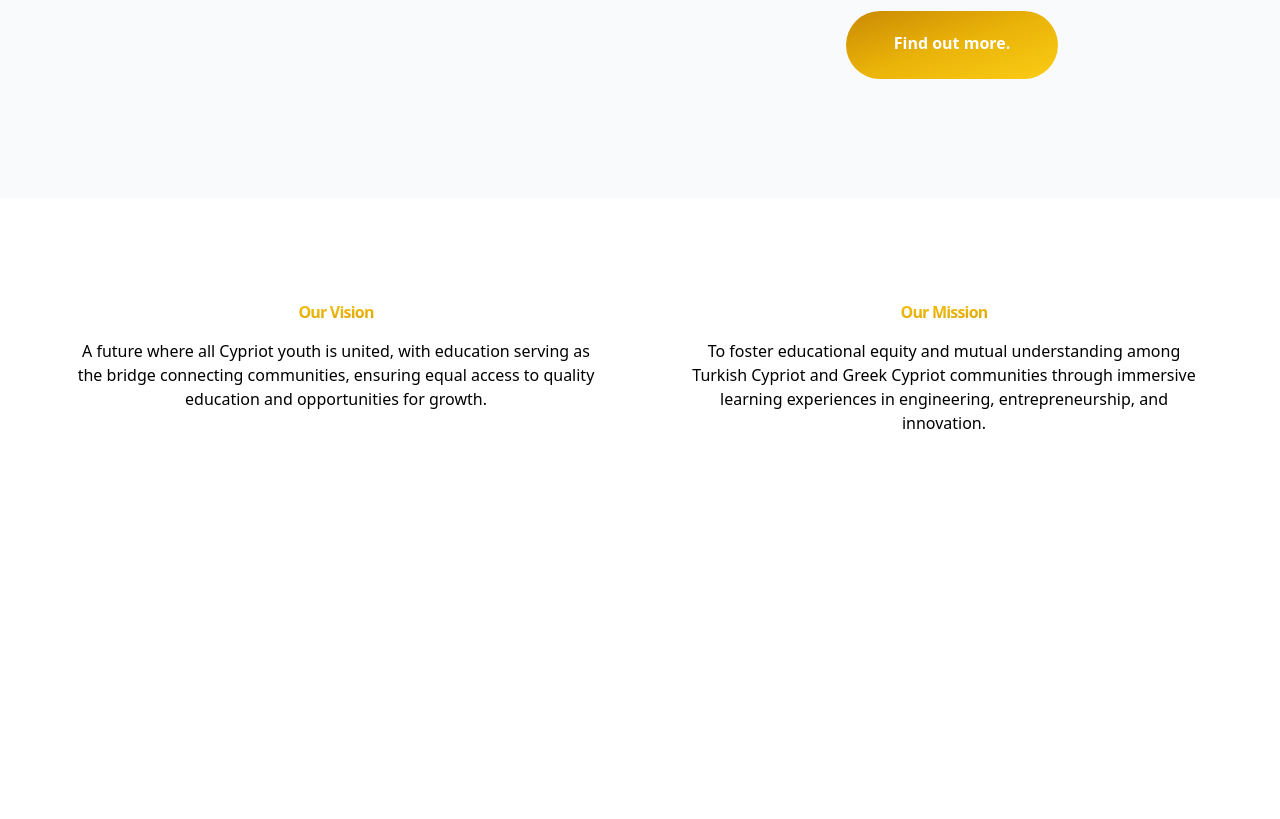
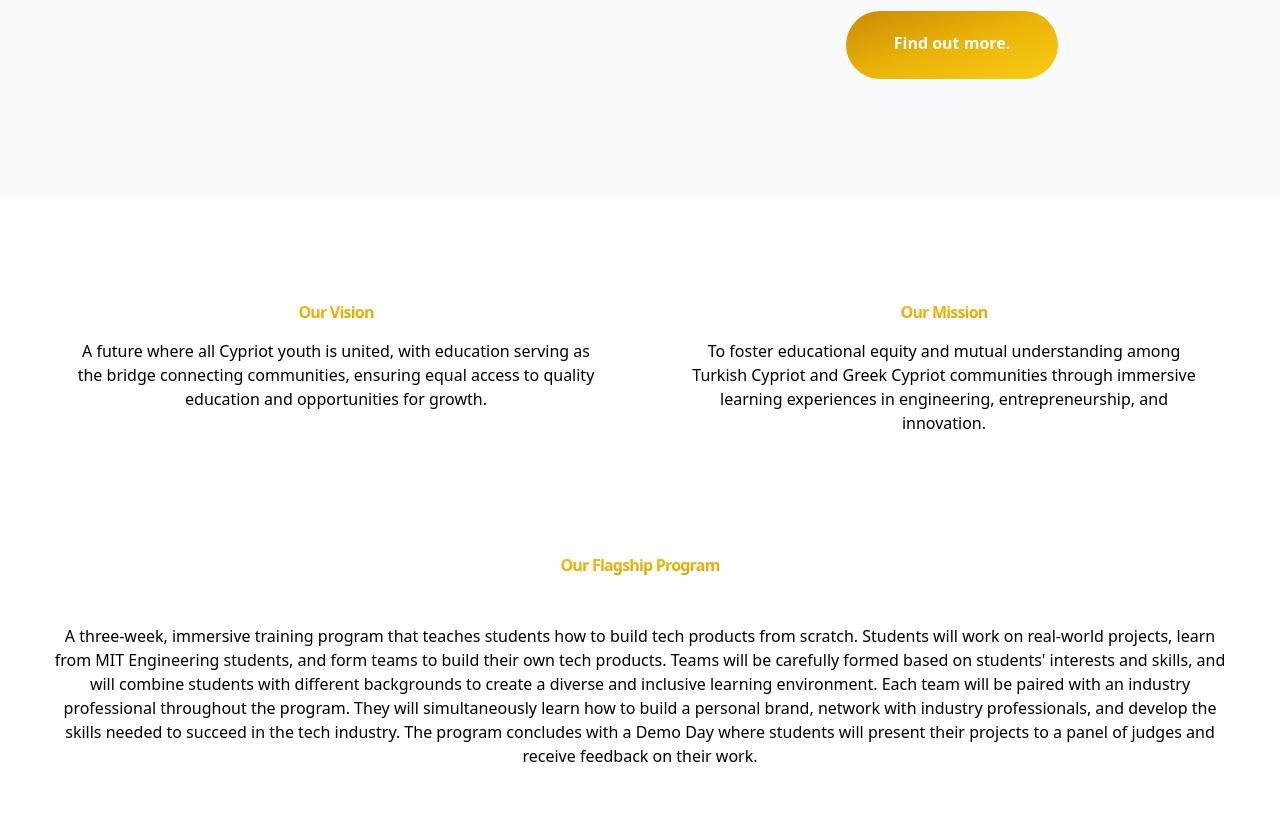
Before and after one commit to Charis02/cyprus_webpage, an Astro site: page / in a window 1280 px wide. Shown: the part 602-1421 px from the top of the page. Built offline with nearby package versions, Linux system fonts and the light colour scheme; Astro itself is replaced by a stand-in of ours; what tailwindcss-fluid-type would draw is missing.

Commit message:
fix info page

```diff
--- /dev/null
+++ b/src/components/FlagshipProgram.astro
@@ -0,0 +1,16 @@
+---
+---
+
+<section class="py-12">
+    <div class="container mx-auto px-4 grid gap-8 flex flex-col">
+      <div class="gradient-text text-center font-extrabold tracking-tighter text-4xl md:text-6xl text-shadow">Our Flagship Program</div>
+      <p class="mt-4 text-lg text-black text-center">
+        A three-week, immersive training program that teaches students how to build tech products from scratch.
+        Students will work on real-world projects, learn from MIT Engineering students, and form teams to build their own tech products.
+        Teams will be carefully formed based on students' interests and skills, and will combine students with different backgrounds to create a diverse and inclusive learning environment.
+        Each team will be paired with an industry professional throughout the program.
+        They will simultaneously learn how to build a personal brand, network with industry professionals, and develop the skills needed to succeed in the tech industry.
+        The program concludes with a Demo Day where students will present their projects to a panel of judges and receive feedback on their work.
+      </p>
+    </div>
+</section>
--- a/src/components/VisionMission.astro
+++ b/src/components/VisionMission.astro
@@ -3,13 +3,13 @@
 
 <section class="py-12">
     <div class="container mx-auto px-4 grid gap-8 sm:grid-cols-2">
-      <div class="card bg-white p-6 text-center">
+      <div class="card bg-white rounded p-6 text-center">
         <div class="gradient-text text-center font-extrabold tracking-tighter text-4xl md:text-6xl text-shadow">Our Vision</div>
         <p class="mt-4 text-lg text-black">
           A future where all Cypriot youth is united, with education serving as the bridge connecting communities, ensuring equal access to quality education and opportunities for growth.
         </p>
       </div>
-      <div class="card bg-white p-6 text-center">
+      <div class="card bg-white rounded p-6 text-center">
         <div class="gradient-text text-center font-extrabold tracking-tighter text-4xl md:text-6xl text-shadow">Our Mission</div>
         <p class="mt-4 text-lg text-black">
           To foster educational equity and mutual understanding among Turkish Cypriot and Greek Cypriot communities through immersive learning experiences in engineering, entrepreneurship, and innovation.
--- a/src/components/splash.astro
+++ b/src/components/splash.astro
@@ -38,14 +38,6 @@ const sizes = "(min-width: 640px) 42vw, 67vw";
 
 </section>
 
-<noscript>
-  <style>
-    #splash-bg-fallback {
-      display: block;
-    }
-  </style>
-</noscript>
-
 <style>
   @keyframes float {
     0% {
--- a/src/pages/index.astro
+++ b/src/pages/index.astro
@@ -3,6 +3,7 @@ import Layout from '../layouts/Layout.astro';
 import Card from '../components/Card.astro';
 import Splash from "../components/splash.astro";
 import VisionMission from "../components/VisionMission.astro"; // Corrected import
+import FlagshipProgram from '../components/FlagshipProgram.astro';
 import "../styles/index.css";
 
 const { generator, site } = Astro;
@@ -59,9 +60,9 @@ const description = "Astro is a new kind of static site builder that delivers li
 
 
 <section id="more-info" class="h-screen bg-white">
-	<div class="container mx-auto p-8">
+	<div class="container mx-auto p-8 bg-white">
 		<VisionMission />
-	  <!-- Add more content here -->
+		<FlagshipProgram />
 	</div>
   </section>
 
```
